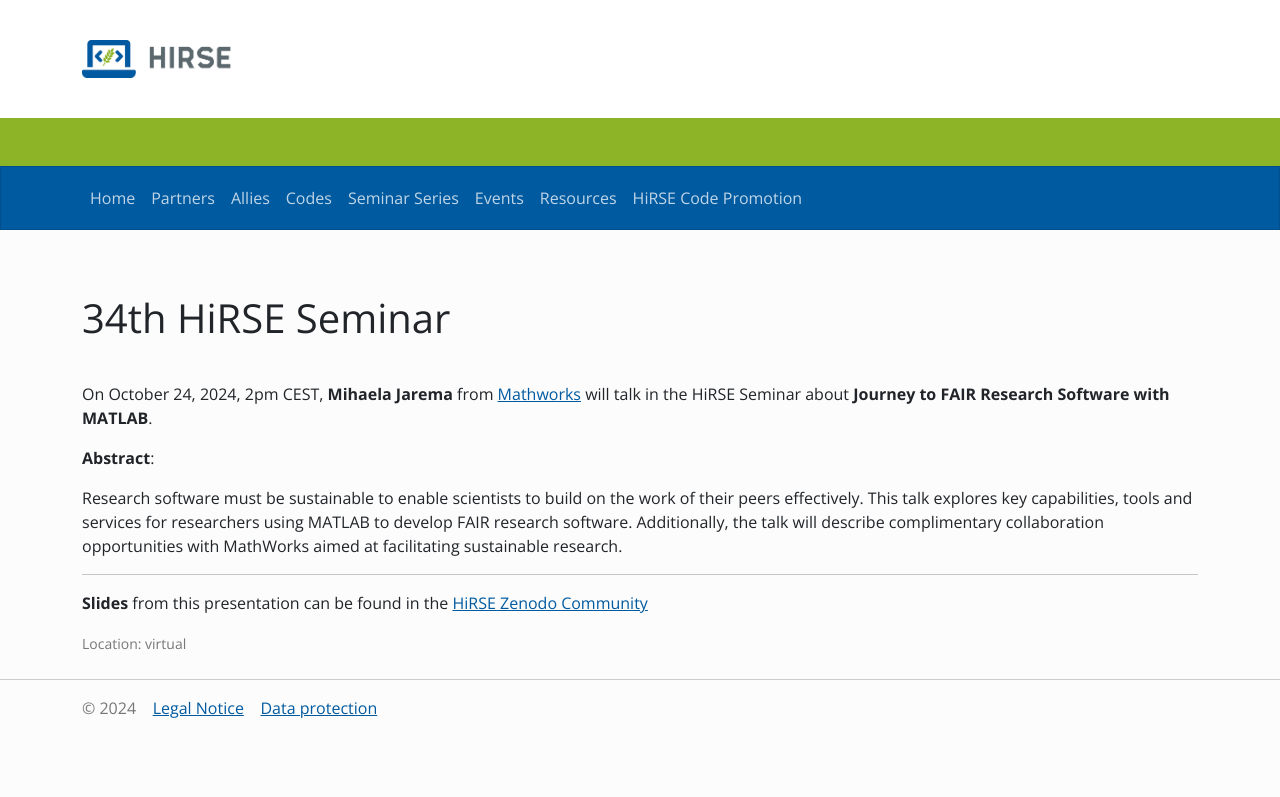
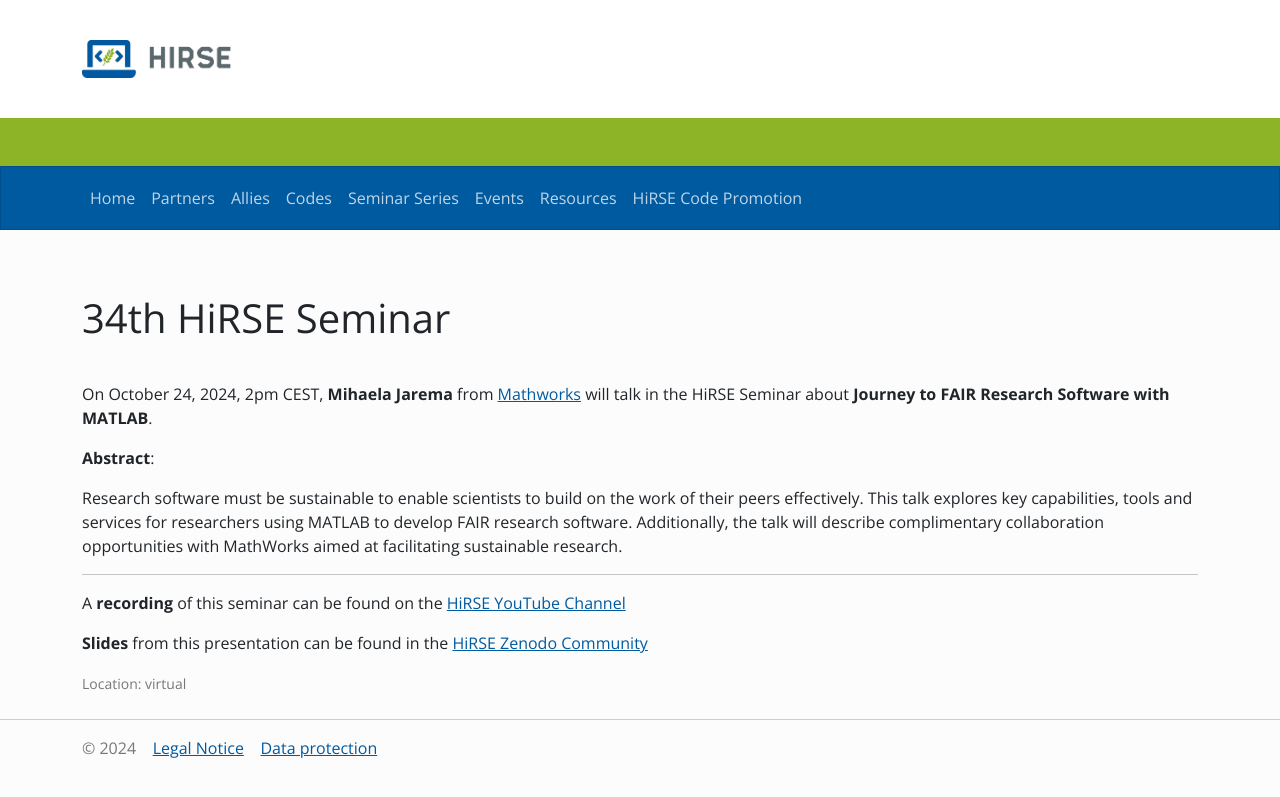
Before and after one commit to Helmholtz-HiRSE/helmholtz-hirse.github.io, a Jekyll site: the page built from _series/2024_10_24-seminar_34.md, in a window 1280 px wide. Shown: the top 797 px of the page. Built offline with Jekyll 4.4.1, drawn with Linux system fonts in a browser that asks for light colours; nearby versions of some CDN libraries.

Commit message:
Update 2024_10_24-seminar_34.md

```diff
--- a/_series/2024_10_24-seminar_34.md
+++ b/_series/2024_10_24-seminar_34.md
@@ -14,4 +14,6 @@
 Research software must be sustainable to enable scientists to build on the work of their peers effectively. This talk explores key capabilities, tools and services for researchers using MATLAB to develop FAIR research software. Additionally, the talk will describe complimentary collaboration opportunities with MathWorks aimed at facilitating sustainable research.
 
 ***
+A **recording** of this seminar can be found on the [HiRSE YouTube Channel](https://www.youtube.com/watch?v=Td3MILjl30Q)
+
 **Slides** from this presentation can be found in the [HiRSE Zenodo Community](https://zenodo.org/records/13991080)
```
